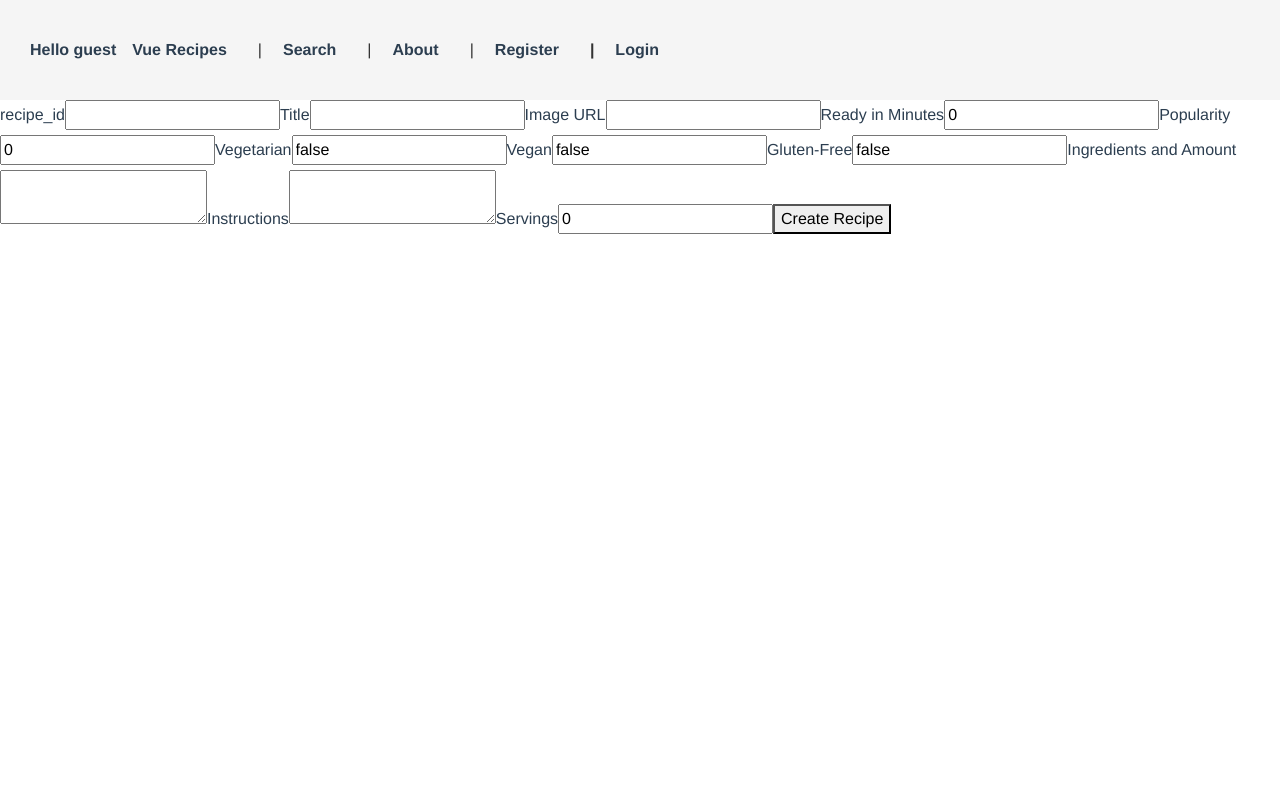
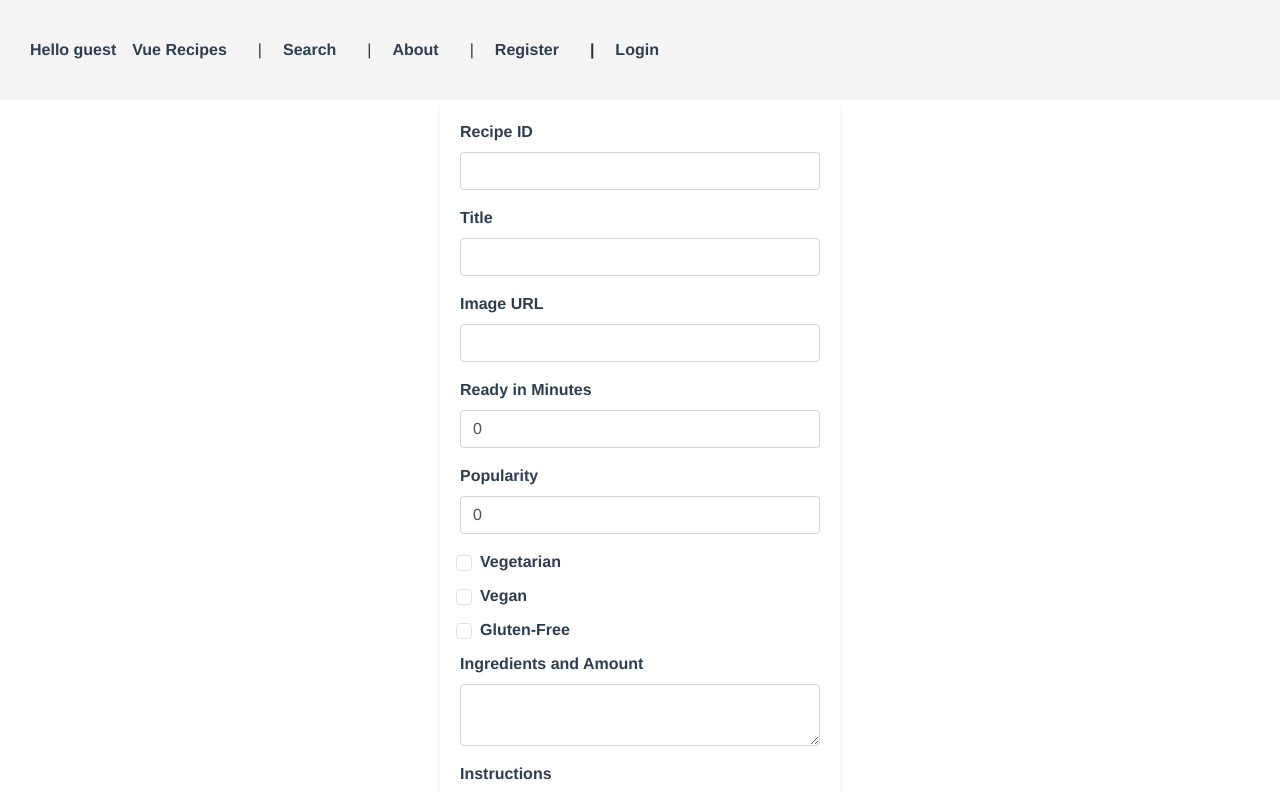
Before and after one commit to Web-Development-Environments-2023/assignment3_3-318640828_315523423, a Vue app: page /#/create in a window 1280 px wide. Shown: the top 792 px of the page. Built offline with nearby package versions, Linux system fonts and the light colour scheme; some icons are missing.

Commit message:
ModalFinishing

```diff
--- a/src/pages/AddRecipeModal.vue
+++ b/src/pages/AddRecipeModal.vue
@@ -1,43 +1,64 @@
 <template>
-  <div>
+  <div class="recipe-form">
     <!-- <b-modal id="modal-add-recipe" title="Create New Recipe" @ok="createRecipe"> -->
-      <form @submit.prevent="AddRecipeToDatabase">
-        <label for="recipe_id">recipe_id</label>
-        <input type="text" id="recipe_id" v-model="recipe.recipe_id" required>
+    <form @submit.prevent="AddRecipeToDatabase">
+      <div class="form-group">
+        <label for="recipe_id">Recipe ID</label>
+        <input type="text" id="recipe_id" v-model="recipe.recipe_id" required class="form-control">
+      </div>
 
-        <!-- Add other form fields for the recipe properties -->
+      <div class="form-group">
         <label for="title">Title</label>
-        <input type="text" id="title" v-model="recipe.title" required>
+        <input type="text" id="title" v-model="recipe.title" required class="form-control">
+      </div>
 
+      <div class="form-group">
         <label for="imageUrl">Image URL</label>
-        <input type="text" id="imageUrl" v-model="recipe.imageUrl" required>
+        <input type="text" id="imageUrl" v-model="recipe.imageUrl" required class="form-control">
+      </div>
 
+      <div class="form-group">
         <label for="readyInMinutes">Ready in Minutes</label>
-        <input type="text" id="readyInMinutes" v-model.number="recipe.readyInMinutes" required>
+        <input type="text" id="readyInMinutes" v-model.number="recipe.readyInMinutes" required class="form-control">
+      </div>
 
+      <div class="form-group">
         <label for="popularity">Popularity</label>
-        <input type="text" id="popularity" v-model.number="recipe.popularity" required>
+        <input type="text" id="popularity" v-model.number="recipe.popularity" required class="form-control">
+      </div>
 
-        <label for="vegetarian">Vegetarian</label>
-        <input type="text" id="vegetarian" v-model="recipe.vegetarian">
+      <div class="form-check">
+        <input type="checkbox" id="vegetarian" v-model="recipe.vegetarian" class="form-check-input">
+        <label class="form-check-label" for="vegetarian">Vegetarian</label>
+      </div>
 
-        <label for="vegan">Vegan</label>
-        <input type="text" id="vegan" v-model="recipe.vegan">
+      <div class="form-check">
+        <input type="checkbox" id="vegan" v-model="recipe.vegan" class="form-check-input">
+        <label class="form-check-label" for="vegan">Vegan</label>
+      </div>
 
-        <label for="glutenFree">Gluten-Free</label>
-        <input type="text" id="glutenFree" v-model="recipe.glutenFree">
+      <div class="form-check">
+        <input type="checkbox" id="glutenFree" v-model="recipe.glutenFree" class="form-check-input">
+        <label class="form-check-label" for="glutenFree">Gluten-Free</label>
+      </div>
 
+      <div class="form-group">
         <label for="ingredientsAndAmount">Ingredients and Amount</label>
-        <textarea id="ingredientsAndAmount" v-model="recipe.ingredientsAndAmount" required></textarea>
+        <textarea id="ingredientsAndAmount" v-model="recipe.ingredientsAndAmount" required class="form-control"></textarea>
+      </div>
 
+      <div class="form-group">
         <label for="instructions">Instructions</label>
-        <textarea id="instructions" v-model="recipe.instructions" required></textarea>
+        <textarea id="instructions" v-model="recipe.instructions" required class="form-control"></textarea>
+      </div>
 
+      <div class="form-group">
         <label for="servings">Servings</label>
-        <input type="text" id="servings" v-model.number="recipe.servings" required>
+        <input type="text" id="servings" v-model.number="recipe.servings" required class="form-control">
+      </div>
 
-        <button type="submit">Create Recipe</button>
-      </form>
+      <button type="submit" class="btn btn-primary">Create Recipe</button>
+    </form>
     <!-- </b-modal> -->
   </div>
 </template>
@@ -62,59 +83,9 @@ export default {
     };
   },
   methods: {
-    createRecipe() {
-      // Emit an event to the parent component with the created recipe data
-      this.$emit('recipe-created', this.recipe);
-      // Clear the recipe data and hide the modal
-      this.recipe = {
-        recipe_id: '',
-        title: '',
-        imageUrl: '',
-        readyInMinutes: 0,
-        popularity: 0,
-        vegetarian: false,
-        vegan: false,
-        glutenFree: false,
-        ingredientsAndAmount: '',
-        instructions: '',
-        servings: 0,
-      };
-      this.$bvModal.hide('modal-add-recipe');
-    },
-    show() {
-      console.log('showing modal');
-      this.$refs.modal.show();
-    },
-    checkFormValidity() {
-      const valid = this.$refs.form.checkValidity()
-      this.nameState = valid
-      return valid
-    },
-    resetModal() {
-      this.name = ''
-      this.nameState = null
-    },
-    handleOk(bvModalEvent) {
-      // Prevent modal from closing
-      bvModalEvent.preventDefault()
-      // Trigger submit handler
-      this.handleSubmit()
-    },
-    handleSubmit() {
-      // Exit when the form isn't valid
-      if (!this.checkFormValidity()) {
-        return
-      }
-      // Push the name to submitted names
-      this.submittedNames.push(this.name)
-      // Hide the modal manually
-      this.$nextTick(() => {
-        this.$bvModal.hide('modal-prevent-closing')
-      })
-    },
-    async AddRecipeToDatabase() {
+     async AddRecipeToDatabase() {
       try {
-        const response = await this.axios.post(
+        await this.axios.post(
           this.$root.store.server_domain + "/users/MyRecipes",
           {
             recipe_id: this.recipe.recipe_id,
@@ -132,16 +103,61 @@ export default {
           { withCredentials: true }
         );
       //create alert that recipe was added successfully
-      alert("Recipe added successfully!");
-      //close the modal when I click on ok
+      alert("Recipe was added successfully - Go Eat!");
       this.$emit("formSubmitted")
-
       } catch (err) {
         this.reset();
-        alert("There is a problem with the recipe's data");
+        alert("There was an error uploading the recipe data. Please try again.");
 
       }
     },
   },
 };
 </script>
+
+<style>
+.recipe-form {
+  max-width: 400px;
+  margin: 0 auto;
+  padding: 20px;
+  box-shadow: 0 2px 4px rgba(0, 0, 0, 0.1);
+  border-radius: 8px;
+}
+
+.form-group {
+  margin-bottom: 20px;
+}
+
+.form-check {
+  margin-bottom: 10px;
+}
+
+label {
+  display: block;
+  font-weight: bold;
+}
+
+form input,
+form textarea {
+  width: 100%;
+  padding: 8px;
+  border: 1px solid #ccc;
+  border-radius: 4px;
+}
+
+form button {
+  display: block;
+  margin-top: 20px;
+  padding: 10px 20px;
+  background-color: #007bff;
+  color: #fff;
+  border: none;
+  border-radius: 4px;
+  cursor: pointer;
+  transition: background-color 0.2s ease-in-out;
+}
+
+form button:hover {
+  background-color: #0056b3;
+}
+</style>
--- a/src/pages/NavBar.vue
+++ b/src/pages/NavBar.vue
@@ -37,7 +37,7 @@
 
             <b-dropdown-item @click="activateNewRecipe" class="nav-link">Create New Recipe</b-dropdown-item>
               <b-modal v-if="showModalDialog" v-model="showModalDialog"  hide-footer title="Add Recipe">
-                <AddRecipeModal @formSubmitted="closeModal"></AddRecipeModal>
+                <AddRecipeModal @formSubmitted="unshowModalDialog"></AddRecipeModal>
               </b-modal>
 
           </b-dropdown>
@@ -77,6 +77,9 @@ export default {
         activateNewRecipe() {
           this.showModalDialog = true;
         },
+        unshowModalDialog() {
+          this.showModalDialog = false;
+        }
     }
 };
 </script>
```
Also changed, not shown: 15 other files (tests, documents, lock files or other folders).
